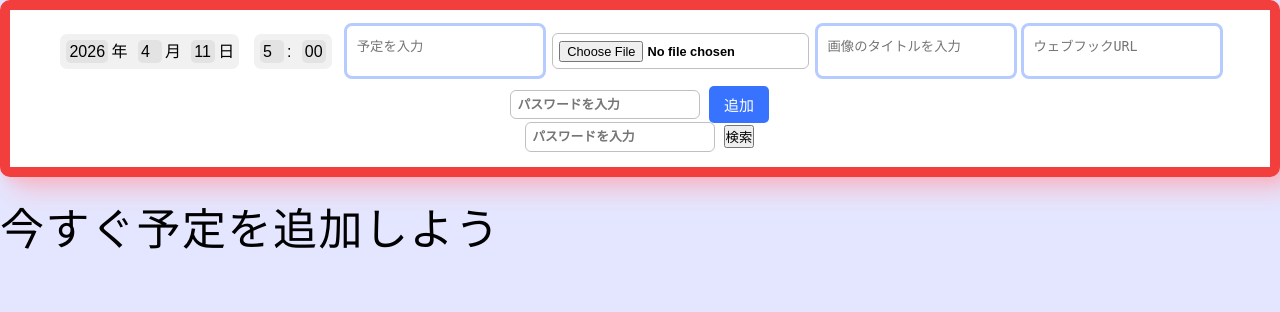
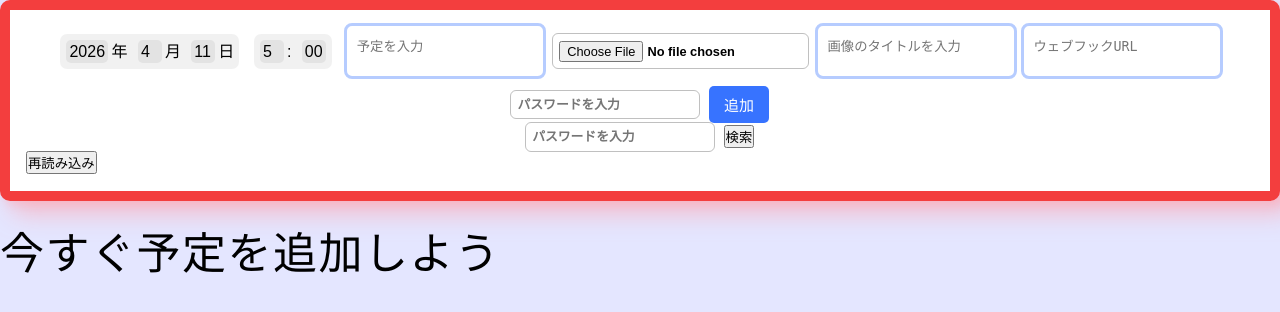
Before and after one commit to koketasi/pw_schedule, a Flask app: page / in a window 1280 px wide. Shown: the top 312 px of the page. Run offline with Flask 3, Linux system fonts and the light colour scheme; data that the repository does not hold is empty.

Commit message:
Add reload button to index page
Add a '再読み込み' button to templates/index.html that calls location.reload() so users can refresh the page (e.g. search results) without using browser controls.

```diff
--- a/templates/index.html
+++ b/templates/index.html
@@ -37,6 +37,7 @@
 
             <button type="submit">検索</button>
         </form>
+        <button onclick="location.reload()">再読み込み</button>
     </div>
 
     {%if not schedule_list %}
```
